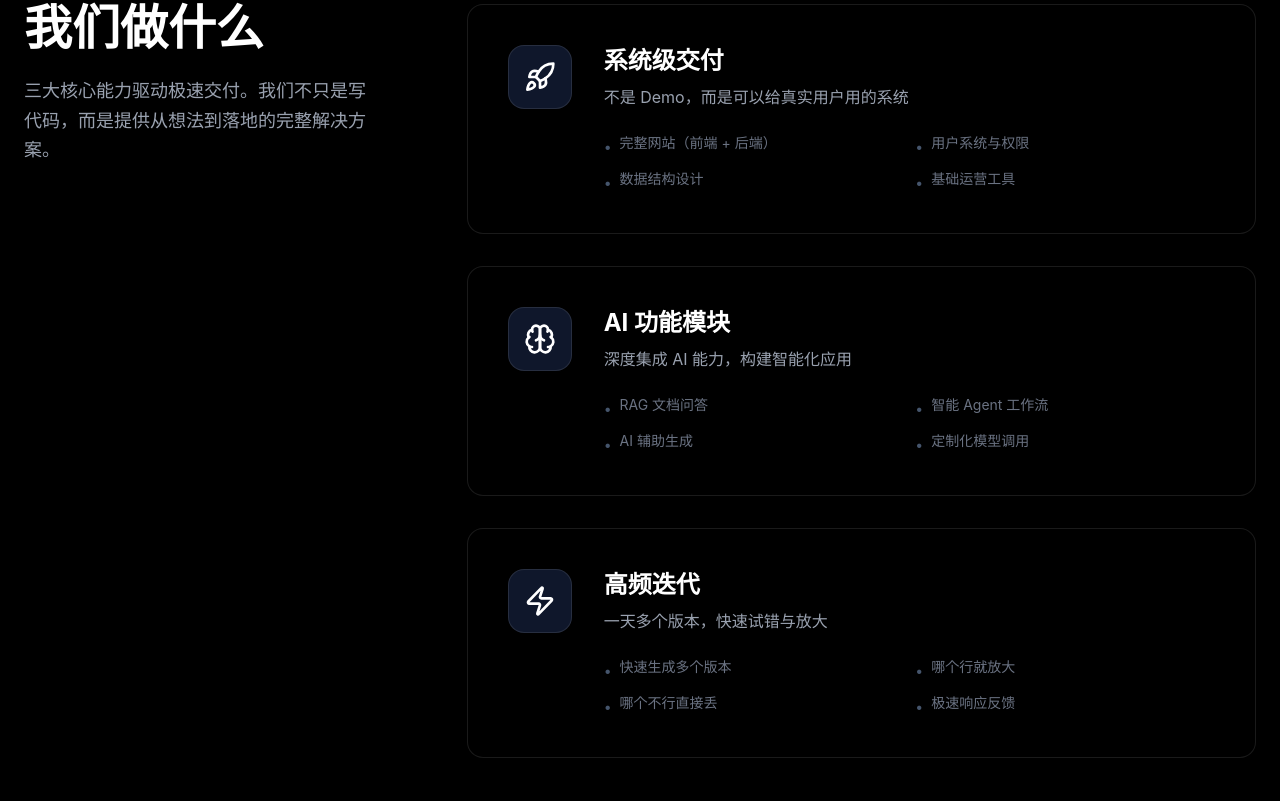
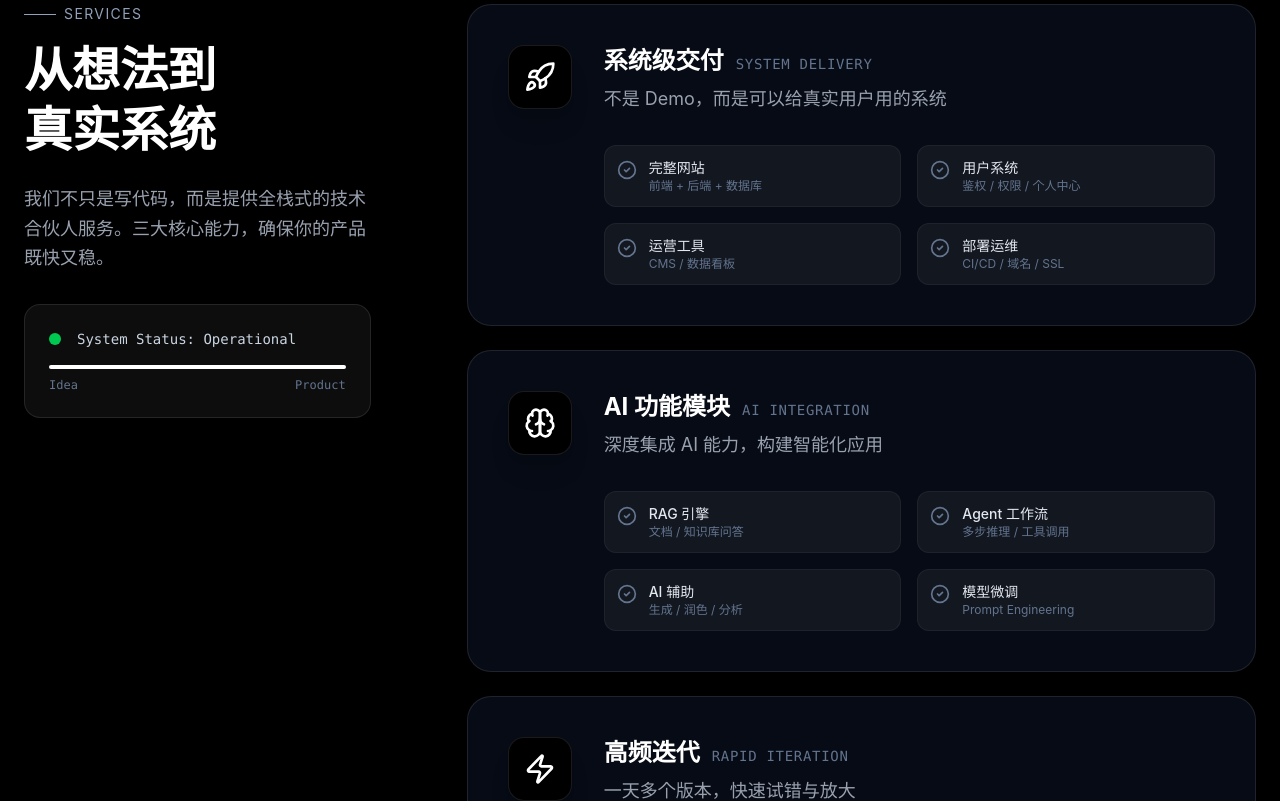
Before and after one commit to RuipuCui/mirror-studio, a React (Vite) app: page / in a window 1280 px wide. Shown: the part 2699-3500 px from the top of the page. Built offline with nearby package versions, Linux system fonts and the light colour scheme.

Commit message:
visial update

```diff
--- a/src/app/components/Capabilities.tsx
+++ b/src/app/components/Capabilities.tsx
@@ -1,163 +1,139 @@
 import { motion } from 'motion/react';
-import { Code2, Database, Globe, Layout, Server, Sparkles, Workflow, Zap } from 'lucide-react';
+import {
+  Layout, Smartphone, Database, Server,
+  Bot, Search, Wand2, Cpu,
+  Box, Layers, Terminal, Code2, Brain
+} from 'lucide-react';
 
-const delivery = [
-  { icon: Globe, text: 'Landing / 营销站点' },
-  { icon: Layout, text: 'SaaS 仪表盘' },
-  { icon: Database, text: '管理后台' },
-  { icon: Server, text: '支付 / 鉴权 / CRM 集成' },
-  { icon: Zap, text: '部署与监控' }
+const techStack = [
+  {
+    category: "Delivery",
+    title: "全平台交付",
+    description: "构建完整的数字产品生态",
+    items: [
+      { icon: Layout, label: "Web App", sub: "Next.js / React" },
+      { icon: Smartphone, label: "Mobile", sub: "Responsive / PWA" },
+      { icon: Database, label: "Backend", sub: "Supabase / Postgres" },
+      { icon: Server, label: "Infra", sub: "Vercel / Edge" }
+    ],
+    gradient: "from-blue-500/10 via-indigo-500/10 to-violet-500/10",
+    border: "group-hover:border-blue-500/30"
+  },
+  {
+    category: "Intelligence",
+    title: "AI 核心集成",
+    description: "赋予产品智能与推理能力",
+    items: [
+      { icon: Bot, label: "LLM", sub: "GPT-4 / Claude 3" },
+      { icon: Search, label: "RAG", sub: "Vector DB / Embeddings" },
+      { icon: Wand2, label: "GenUI", sub: "Generative Interface" },
+      { icon: Cpu, label: "Agents", sub: "LangChain / AutoGPT" }
+    ],
+    gradient: "from-emerald-500/10 via-teal-500/10 to-cyan-500/10",
+    border: "group-hover:border-emerald-500/30"
+  }
 ];
 
-const ai = [
-  { icon: Database, text: 'RAG (文档问答)' },
-  { icon: Workflow, text: 'Agent 工作流' },
-  { icon: Sparkles, text: '工具调用 / 自动化' },
-  { icon: Code2, text: 'Prompt 调优 / 评测' }
-];
-
-const techStack = [
-  'Next.js', 'React', 'TypeScript', 'Tailwind CSS',
-  'Supabase', 'PostgreSQL', 'Vercel', 'OpenAI'
+const modules = [
+  { label: "Auth & Security", icon: Terminal },
+  { label: "Payments", icon: Layers },
+  { label: "Analytics", icon: Box },
+  { label: "CMS", icon: Code2 },
 ];
 
 export function Capabilities() {
   return (
-    <section id="capabilities" className="relative flex flex-col justify-center py-24 px-6 bg-black border-t border-white/5 overflow-hidden">
+    <section id="capabilities" className="relative py-32 px-6 bg-black overflow-hidden border-t border-white/5">
       {/* Background Grid */}
-      <div className="absolute inset-0 bg-[linear-gradient(to_right,#80808012_1px,transparent_1px),linear-gradient(to_bottom,#80808012_1px,transparent_1px)] bg-[size:24px_24px]" />
+      <div className="absolute inset-0 bg-[linear-gradient(to_right,#80808012_1px,transparent_1px),linear-gradient(to_bottom,#80808012_1px,transparent_1px)] bg-[size:24px_24px] [mask-image:radial-gradient(ellipse_60%_50%_at_50%_0%,#000_70%,transparent_100%)]" />
 
       <div className="max-w-7xl mx-auto relative z-10">
+        <div className="text-center mb-20">
           <motion.div
-          initial={{ opacity: 0, x: -20 }}
-          whileInView={{ opacity: 1, x: 0 }}
+            initial={{ opacity: 0, y: 20 }}
+            whileInView={{ opacity: 1, y: 0 }}
             viewport={{ once: true }}
-          transition={{ duration: 0.6 }}
-          className="text-left mb-20"
+            className="inline-flex items-center gap-2 px-3 py-1 rounded-full bg-white/5 border border-white/10 text-sm text-slate-400 mb-6"
           >
-          <h2 className="text-4xl md:text-6xl font-bold mb-6 tracking-tight">
-            <span className="bg-clip-text text-transparent bg-gradient-to-r from-white to-white/60">
-              核心能力
-            </span>
-          </h2>
-          <p className="text-gray-400 text-lg md:text-xl max-w-2xl">
-            全栈交付 + AI 集成，构建下一代智能应用
-          </p>
+            <Box className="w-4 h-4" />
+            <span>Tech Stack & Modules</span>
           </motion.div>
 
-        <motion.div
-          className="grid grid-cols-1 lg:grid-cols-2 gap-8 mb-20"
-          initial="hidden"
-          whileInView="visible"
-          viewport={{ once: true, margin: "-50px" }}
-          variants={{
-            hidden: {},
-            visible: {
-              transition: {
-                staggerChildren: 0.3
-              }
-            }
-          }}
+          <motion.h2
+            initial={{ opacity: 0, y: 20 }}
+            whileInView={{ opacity: 1, y: 0 }}
+            viewport={{ once: true }}
+            transition={{ delay: 0.1 }}
+            className="text-4xl md:text-6xl font-bold mb-6 bg-clip-text text-transparent bg-gradient-to-b from-white to-white/50"
           >
-          {/* Delivery Card */}
-          <motion.div
-            variants={{
-              hidden: { opacity: 0, x: -30 },
-              visible: {
-                opacity: 1,
-                x: 0,
-                transition: {
-                  duration: 0.8,
-                  ease: [0.22, 1, 0.36, 1]
-                }
-              }
-            }}
-            className="group relative p-10 rounded-2xl bg-black border border-white/10 hover:border-white/30 transition-colors duration-500"
+            全栈技术能力
+          </motion.h2>
+          <motion.p
+            initial={{ opacity: 0, y: 20 }}
+            whileInView={{ opacity: 1, y: 0 }}
+            viewport={{ once: true }}
+            transition={{ delay: 0.2 }}
+            className="text-xl text-gray-400 max-w-2xl mx-auto"
           >
-            <div className="absolute inset-0 bg-white/5 opacity-0 group-hover:opacity-100 transition-opacity duration-500 rounded-2xl" />
-
-            <div className="relative z-10">
-              <div className="flex items-center gap-4 mb-8">
-                <div className="p-3 rounded-xl bg-white/10 border border-white/20 text-white">
-                  <Layout className="w-8 h-8" />
-                </div>
-                <h3 className="text-3xl font-bold text-white">系统交付</h3>
+            从底层架构到顶层交互，我们提供完整的技术积木，
+            <br className="hidden md:block" />
+            像搭乐高一样构建你的商业系统。
+          </motion.p>
         </div>
 
-              <div className="grid gap-4">
-                {delivery.map((item, index) => (
-                  <div
+        <div className="grid grid-cols-1 lg:grid-cols-2 gap-8">
+          {techStack.map((stack, index) => (
+            <motion.div
               key={index}
-                    className="flex items-center gap-4 p-4 rounded-xl bg-white/5 border border-white/5 hover:bg-white/10 hover:border-white/10 transition-all group/item"
+              initial={{ opacity: 0, y: 20 }}
+              whileInView={{ opacity: 1, y: 0 }}
+              viewport={{ once: true }}
+              transition={{ delay: index * 0.2 }}
+              className={`group relative overflow-hidden rounded-3xl bg-slate-900/50 border border-white/10 ${stack.border} transition-colors duration-500`}
             >
-                    <item.icon className="w-5 h-5 text-slate-500 group-hover/item:text-white transition-colors" />
-                    <span className="text-gray-300 font-medium">{item.text}</span>
+              <div className={`absolute inset-0 bg-gradient-to-br ${stack.gradient} opacity-0 group-hover:opacity-100 transition-opacity duration-700`} />
+
+              <div className="relative z-10 p-8 md:p-10">
+                <div className="flex items-center justify-between mb-8">
+                  <div>
+                    <div className="text-sm font-mono text-slate-500 uppercase tracking-wider mb-2">{stack.category}</div>
+                    <h3 className="text-3xl font-bold text-white">{stack.title}</h3>
+                  </div>
+                  <div className="p-3 rounded-xl bg-white/5 border border-white/10 group-hover:bg-white/10 transition-colors">
+                    {index === 0 ? <Layers className="w-6 h-6 text-white" /> : <Brain className="w-6 h-6 text-white" />}
+                  </div>
+                </div>
+
+                <p className="text-gray-400 mb-10">{stack.description}</p>
+
+                <div className="grid grid-cols-2 gap-4">
+                  {stack.items.map((item, i) => (
+                    <div key={i} className="group/item flex flex-col p-4 rounded-xl bg-black/40 border border-white/5 hover:border-white/20 transition-all duration-300">
+                      <item.icon className="w-6 h-6 text-slate-400 group-hover/item:text-white mb-3 transition-colors" />
+                      <div className="font-medium text-slate-200">{item.label}</div>
+                      <div className="text-xs text-slate-500 font-mono mt-1">{item.sub}</div>
                     </div>
                   ))}
                 </div>
               </div>
             </motion.div>
-
-          {/* AI Card */}
-          <motion.div
-            variants={{
-              hidden: { opacity: 0, x: 30 },
-              visible: {
-                opacity: 1,
-                x: 0,
-                transition: {
-                  duration: 0.8,
-                  ease: [0.22, 1, 0.36, 1]
-                }
-              }
-            }}
-            className="group relative p-10 rounded-2xl bg-black border border-white/10 hover:border-white/30 transition-colors duration-500"
-          >
-            <div className="absolute inset-0 bg-white/5 opacity-0 group-hover:opacity-100 transition-opacity duration-500 rounded-2xl" />
-
-            <div className="relative z-10">
-              <div className="flex items-center gap-4 mb-8">
-                <div className="p-3 rounded-xl bg-white/10 border border-white/20 text-white">
-                  <Sparkles className="w-8 h-8" />
-                </div>
-                <h3 className="text-3xl font-bold text-white">AI 能力</h3>
+          ))}
         </div>
 
-              <div className="grid gap-4">
-                {ai.map((item, index) => (
-                  <div
-                    key={index}
-                    className="flex items-center gap-4 p-4 rounded-xl bg-white/5 border border-white/5 hover:bg-white/10 hover:border-white/10 transition-all group/item"
-                  >
-                    <item.icon className="w-5 h-5 text-slate-500 group-hover/item:text-white transition-colors" />
-                    <span className="text-gray-300 font-medium">{item.text}</span>
-                  </div>
-                ))}
-              </div>
-            </div>
-          </motion.div>
-        </motion.div>
-
-        {/* Tech Stack */}
+        {/* Bottom Strip - Common Modules */}
         <motion.div
           initial={{ opacity: 0, y: 20 }}
           whileInView={{ opacity: 1, y: 0 }}
           viewport={{ once: true }}
-          transition={{ duration: 0.6 }}
-          className="text-center"
+          transition={{ delay: 0.4 }}
+          className="mt-8 grid grid-cols-2 md:grid-cols-4 gap-4"
         >
-          <div className="text-sm font-semibold text-slate-500 uppercase tracking-wider mb-8">Powered By Modern Tech Stack</div>
-          <div className="flex flex-wrap justify-center gap-3 md:gap-6">
-            {techStack.map((tech, index) => (
-              <motion.span
-                key={index}
-                whileHover={{ scale: 1.05, backgroundColor: "rgba(255,255,255,0.1)" }}
-                className="px-6 py-3 rounded-full bg-slate-900/50 border border-white/10 text-sm md:text-base text-slate-300 font-medium backdrop-blur-sm transition-colors cursor-default"
-              >
-                {tech}
-              </motion.span>
+          {modules.map((mod, i) => (
+            <div key={i} className="flex items-center justify-center gap-3 p-6 rounded-2xl bg-white/5 border border-white/5 text-slate-400 hover:text-white hover:bg-white/10 transition-all duration-300">
+              <mod.icon className="w-5 h-5" />
+              <span className="font-medium">{mod.label}</span>
+            </div>
           ))}
-          </div>
         </motion.div>
       </div>
     </section>
--- a/src/app/components/WhatWeDo.tsx
+++ b/src/app/components/WhatWeDo.tsx
@@ -1,39 +1,45 @@
 import { motion } from 'motion/react';
-import { Zap, Brain, Rocket } from 'lucide-react';
+import { Zap, Brain, Rocket, CheckCircle2, ArrowRight } from 'lucide-react';
 
 const capabilities = [
   {
     icon: Rocket,
     title: '系统级交付',
+    subtitle: 'System Delivery',
     description: '不是 Demo，而是可以给真实用户用的系统',
-    bullets: [
-      '完整网站（前端 + 后端）',
-      '用户系统与权限',
-      '数据结构设计',
-      '基础运营工具'
-    ]
+    features: [
+      { label: '完整网站', sub: '前端 + 后端 + 数据库' },
+      { label: '用户系统', sub: '鉴权 / 权限 / 个人中心' },
+      { label: '运营工具', sub: 'CMS / 数据看板' },
+      { label: '部署运维', sub: 'CI/CD / 域名 / SSL' }
+    ],
+    gradient: "from-blue-500/20 to-purple-500/20"
   },
   {
     icon: Brain,
     title: 'AI 功能模块',
+    subtitle: 'AI Integration',
     description: '深度集成 AI 能力，构建智能化应用',
-    bullets: [
-      'RAG 文档问答',
-      '智能 Agent 工作流',
-      'AI 辅助生成',
-      '定制化模型调用'
-    ]
+    features: [
+      { label: 'RAG 引擎', sub: '文档 / 知识库问答' },
+      { label: 'Agent 工作流', sub: '多步推理 / 工具调用' },
+      { label: 'AI 辅助', sub: '生成 / 润色 / 分析' },
+      { label: '模型微调', sub: 'Prompt Engineering' }
+    ],
+    gradient: "from-emerald-500/20 to-teal-500/20"
   },
   {
     icon: Zap,
     title: '高频迭代',
+    subtitle: 'Rapid Iteration',
     description: '一天多个版本，快速试错与放大',
-    bullets: [
-      '快速生成多个版本',
-      '哪个行就放大',
-      '哪个不行直接丢',
-      '极速响应反馈'
-    ]
+    features: [
+      { label: '极速原型', sub: '24h 出首版' },
+      { label: 'A/B 测试', sub: '多方案并行' },
+      { label: '数据驱动', sub: '埋点 / 反馈循环' },
+      { label: '即时响应', sub: '小时级修 Bug' }
+    ],
+    gradient: "from-orange-500/20 to-red-500/20"
   }
 ];
 
@@ -49,17 +55,45 @@ export function WhatWeDo() {
             viewport={{ once: true }}
             transition={{ duration: 0.6 }}
           >
-            <h2 className="text-4xl md:text-5xl font-bold mb-6">我们做什么</h2>
-            <p className="text-gray-400 text-lg leading-relaxed">
-              三大核心能力驱动极速交付。我们不只是写代码，而是提供从想法到落地的完整解决方案。
+            <div className="flex items-center gap-2 text-slate-400 mb-4">
+              <span className="w-8 h-[1px] bg-slate-400"></span>
+              <span className="text-sm uppercase tracking-widest">Services</span>
+            </div>
+            <h2 className="text-4xl md:text-5xl font-bold mb-6 leading-tight">
+              从想法到<br/>
+              <span className="text-white">真实系统</span>
+            </h2>
+            <p className="text-gray-400 text-lg leading-relaxed mb-8">
+              我们不只是写代码，而是提供全栈式的技术合伙人服务。三大核心能力，确保你的产品既快又稳。
             </p>
+
+            <div className="hidden lg:block p-6 rounded-2xl bg-white/5 border border-white/10 backdrop-blur-sm">
+              <div className="flex items-center gap-4 mb-4">
+                <div className="w-3 h-3 rounded-full bg-green-500 animate-pulse" />
+                <span className="text-sm font-mono text-slate-300">System Status: Operational</span>
+              </div>
+              <div className="space-y-2">
+                <div className="h-1 w-full bg-white/10 rounded-full overflow-hidden">
+                  <motion.div
+                    initial={{ width: "0%" }}
+                    whileInView={{ width: "100%" }}
+                    transition={{ duration: 1.5, ease: "circOut" }}
+                    className="h-full bg-white"
+                  />
+                </div>
+                <div className="flex justify-between text-xs text-slate-500 font-mono">
+                  <span>Idea</span>
+                  <span>Product</span>
+                </div>
+              </div>
+            </div>
           </motion.div>
         </div>
 
         {/* Right Side - Cards List */}
         <div className="lg:col-span-8">
           <motion.div
-            className="grid grid-cols-1 gap-8"
+            className="grid grid-cols-1 gap-6"
             initial="hidden"
             whileInView="visible"
             viewport={{ once: true, margin: "-50px" }}
@@ -76,37 +110,51 @@ export function WhatWeDo() {
               <motion.div
                 key={index}
                 variants={{
-                  hidden: { opacity: 0, x: 20 },
+                  hidden: { opacity: 0, y: 20 },
                   visible: {
                     opacity: 1,
-                    x: 0,
+                    y: 0,
                     transition: {
                       duration: 0.6,
                       ease: [0.22, 1, 0.36, 1]
                     }
                   }
                 }}
-                className="group relative p-8 md:p-10 rounded-2xl bg-black border border-white/10 hover:border-white/30 transition-colors duration-500"
+                className="group relative overflow-hidden rounded-3xl bg-slate-900/50 border border-white/10 hover:border-white/20 transition-all duration-500"
               >
-                <div className="absolute inset-0 bg-white/5 opacity-0 group-hover:opacity-100 transition-opacity duration-500 rounded-2xl" />
+                {/* Hover Gradient Background */}
+                <div className={`absolute inset-0 bg-gradient-to-br ${item.gradient} opacity-0 group-hover:opacity-10 transition-opacity duration-500`} />
 
-                <div className="relative z-10 flex flex-col md:flex-row gap-8 items-start">
-                  <div className="w-16 h-16 shrink-0 rounded-2xl bg-slate-900 border border-white/10 flex items-center justify-center group-hover:scale-110 transition-transform duration-500">
-                    <item.icon className="w-8 h-8 text-white" />
-                  </div>
+                <div className="relative z-10 p-8 md:p-10">
+                  <div className="flex flex-col md:flex-row gap-8">
+                    {/* Icon Column */}
+                    <div className="shrink-0">
+                      <div className="w-16 h-16 rounded-2xl bg-black border border-white/10 flex items-center justify-center shadow-xl group-hover:scale-110 transition-transform duration-500">
+                        <item.icon className="w-8 h-8 text-white" />
+                      </div>
+                    </div>
 
-                  <div className="flex-1">
-                    <h3 className="text-2xl font-bold mb-2 text-white">{item.title}</h3>
-                    <p className="text-gray-400 mb-6 group-hover:text-gray-300 transition-colors">{item.description}</p>
+                    {/* Content Column */}
+                    <div className="flex-1">
+                      <div className="flex items-baseline gap-3 mb-2">
+                        <h3 className="text-2xl font-bold text-white">{item.title}</h3>
+                        <span className="text-sm font-mono text-slate-500 uppercase tracking-wider">{item.subtitle}</span>
+                      </div>
+                      <p className="text-gray-400 mb-8 text-lg">{item.description}</p>
 
-                    <ul className="grid grid-cols-1 md:grid-cols-2 gap-3">
-                      {item.bullets.map((bullet, i) => (
-                        <li key={i} className="flex items-start gap-2 text-gray-500 group-hover:text-gray-400 transition-colors text-sm">
-                          <span className="text-slate-600 mt-1 group-hover:text-slate-400">•</span>
-                          <span>{bullet}</span>
-                        </li>
-                      ))}
-                    </ul>
+                      {/* Features Grid */}
+                      <div className="grid grid-cols-1 sm:grid-cols-2 gap-4">
+                        {item.features.map((feature, i) => (
+                          <div key={i} className="flex items-start gap-3 p-3 rounded-xl bg-white/5 border border-white/5 hover:bg-white/10 transition-colors">
+                            <CheckCircle2 className="w-5 h-5 text-slate-500 mt-0.5 shrink-0" />
+                            <div>
+                              <div className="text-slate-200 font-medium text-sm">{feature.label}</div>
+                              <div className="text-slate-500 text-xs">{feature.sub}</div>
+                            </div>
+                          </div>
+                        ))}
+                      </div>
+                    </div>
                   </div>
                 </div>
               </motion.div>
```
Also changed, not shown: src/app/components/Differentiation.tsx (+64 -100 lines). Lines whose indentation alone changed are shown as unchanged.
